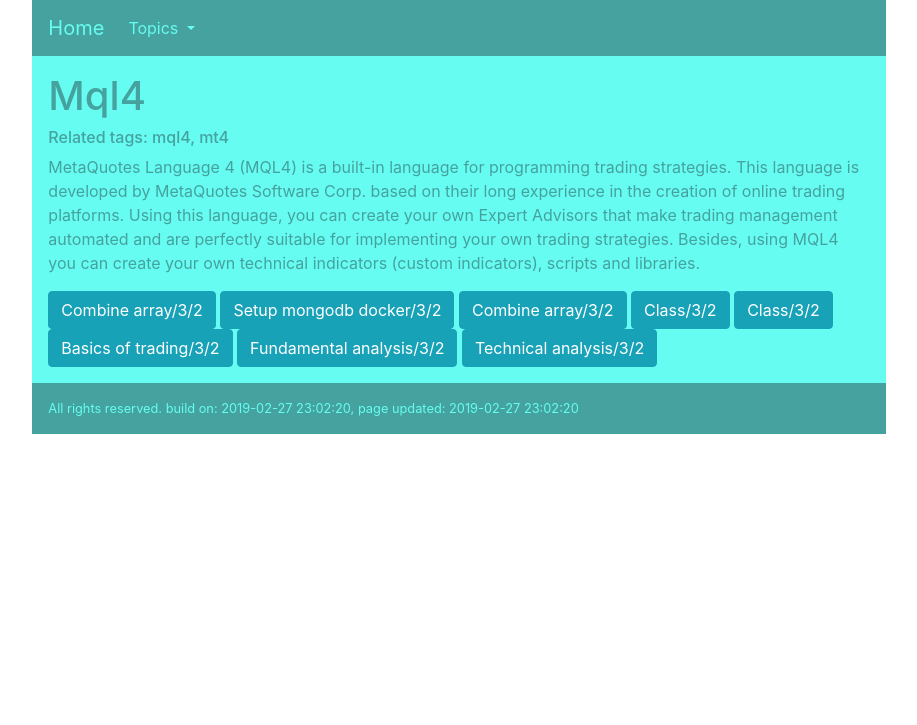
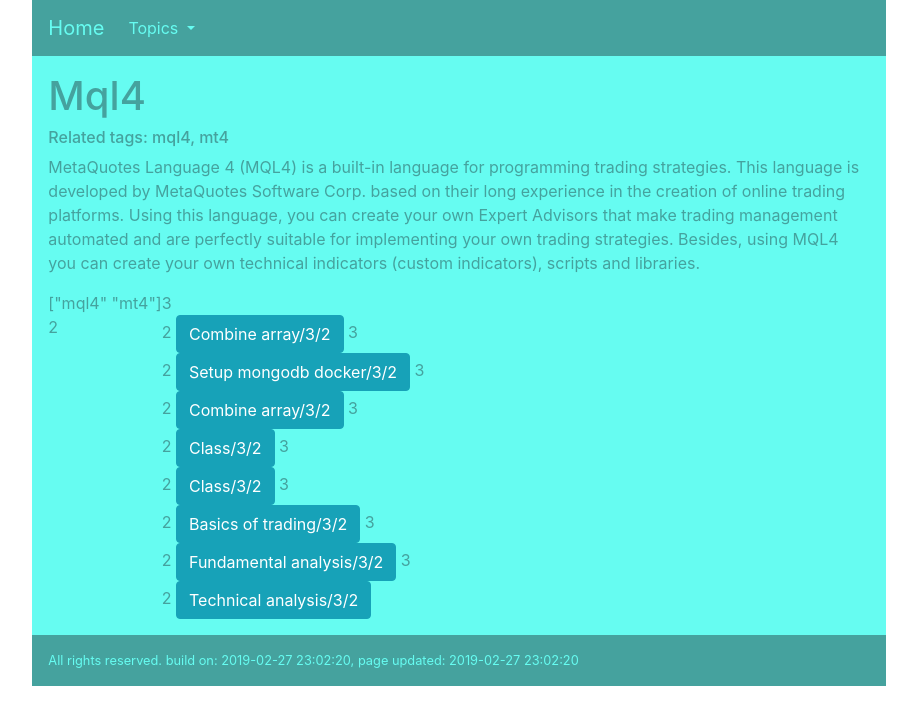
Before and after one commit to CoolColdUK/CoolColdUK.github.io, a Jekyll site: the page built from _topics/mql4.md, in a window 1280 px wide. Shown: the top 725 px of the page, without its empty margins (181-1098 px from the left). Built offline with Jekyll 4.4.1, drawn with Linux system fonts in a browser that asks for light colours; nearby versions of some CDN libraries.

Commit message:
Update topic_bs4grid.html

```diff
--- a/_layouts/topic_bs4grid.html
+++ b/_layouts/topic_bs4grid.html
@@ -19,16 +19,16 @@
 <div class="row bg-secondary text-secondary px-3 pb-3">
     {% assign page_tags_s = page.tags | split: ',' %}
     {% assign page_tags_c = page.tags | size %}
-
+    {{page_tags_s}}<br />{{page_tags_c}}
   <div class="flex-content">
     {% for note in site.notes %}
       {% assign note_tags_c = note.tags | size %}
       {% assign total_tags_c = note_tags_c | plus: page_tags_c %}
-
+      {{total_tags_c}}
       {% assign combine_tags = page.tags | combine: note.tags %}
       {% assign combine_tags_u = combine_tags | uniq %}
       {% assign combine_tags_c = combine_tags_u | size %}
-
+<br />{{combine_tags_c}}
       {% if total_tags_c > combine_tags_c %}
         <a href="{{note.url}}" class="btn btn-info" role="button">{{note.title}}/{{total_tags_c}}/{{combine_tags_c}}</a>
         {%else%}
```
